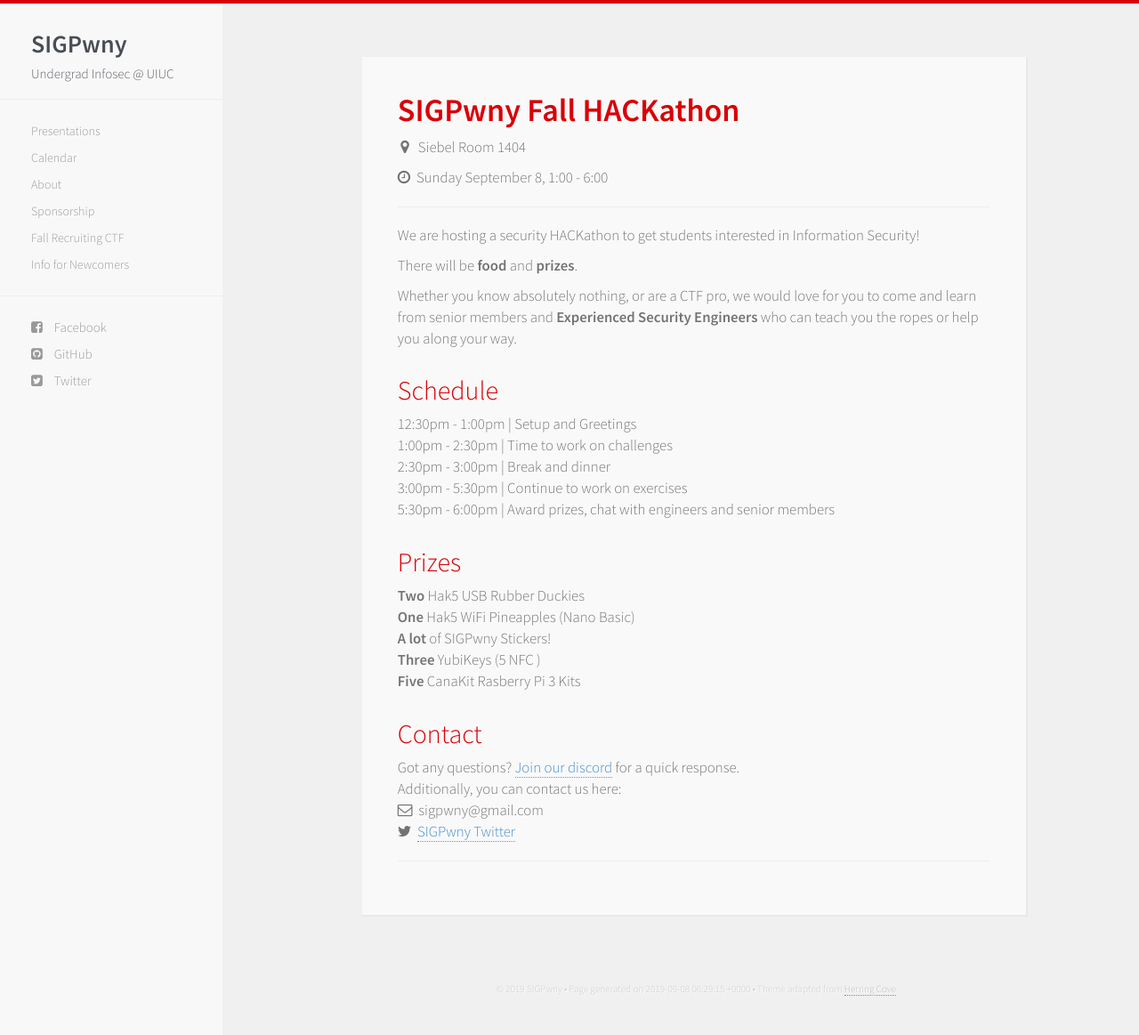
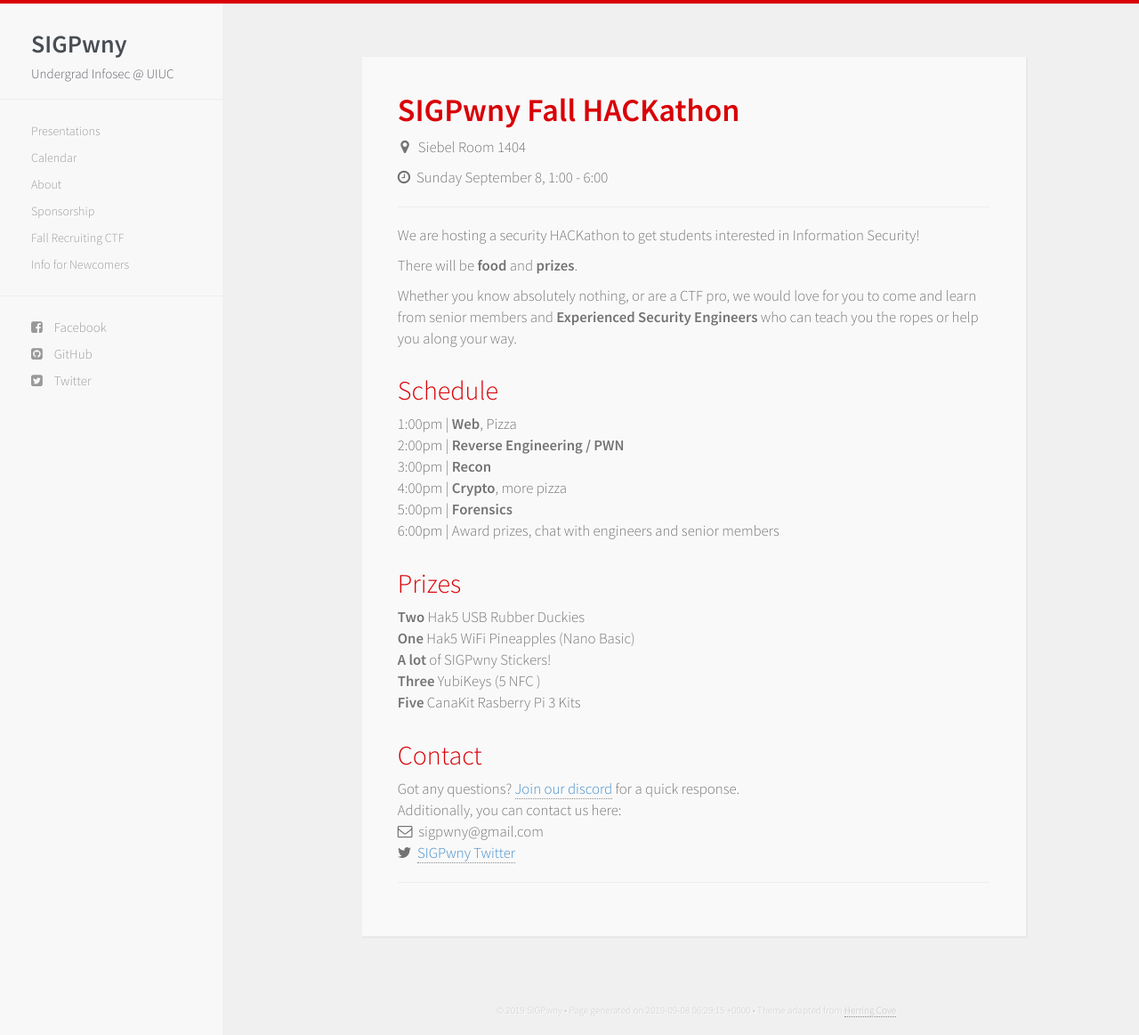
Before and after one commit to sigpwny/sigpwny.github.io-archive, a Jekyll site: the page built from ctf.html, in a window 1280 px wide and 1163 px high. Shown: the whole window at 89% size. Built offline with Jekyll 4.4.1, drawn with Linux system fonts in a browser that asks for light colours; nearby versions of some CDN libraries.

Commit message:
automated

```diff
--- a/ctf.html
+++ b/ctf.html
@@ -22,11 +22,12 @@ layout: default
 
 		  <p>Whether you know absolutely nothing, or are a CTF pro, we would love for you to come and learn from senior members and <b>Experienced Security Engineers</b> who can teach you the ropes or help you along your way.</p><br>
         <h2>Schedule</h2>
-            <p>12:30pm - 1:00pm  | Setup and Greetings<br>
-                1:00pm - 2:30pm  | Time to work on challenges<br>
-                2:30pm - 3:00pm  | Break and dinner<br>
-                3:00pm - 5:30pm  | Continue to work on exercises<br>
-                5:30pm - 6:00pm  | Award prizes, chat with engineers and senior members<br>
+            <p> 1:00pm           | <b>Web</b>, Pizza <br>
+                2:00pm           | <b>Reverse Engineering / PWN</b><br>
+                3:00pm           | <b>Recon</b><br>
+                4:00pm           | <b>Crypto</b>, more pizza<br>
+                5:00pm           | <b>Forensics</b><br>
+                6:00pm           | Award prizes, chat with engineers and senior members<br>
             </p><br>
         <h2>Prizes</h2>
             <p> <b>Two</b> Hak5 USB Rubber Duckies <br>
```
